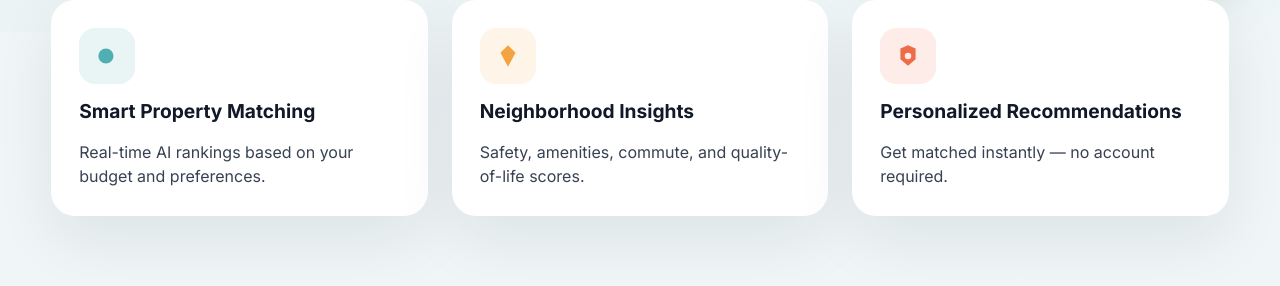
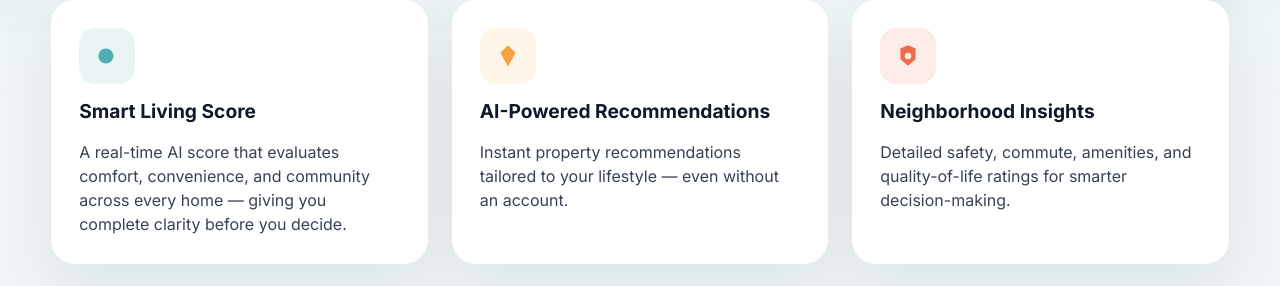
Before and after one commit to amr-mohamed13/SmartLivingAdvisor, a React app in the folder website/frontend/: page / in a window 1280 px wide. Shown: the part 793-1079 px from the top of the page. Built offline with nearby package versions, Linux system fonts and the light colour scheme; no server answers; the HTML template or start-up script is replaced by a standard one.

Commit message:
Uploading most recent files

```diff
--- a/website/frontend/src/App.jsx
+++ b/website/frontend/src/App.jsx
@@ -16,8 +16,8 @@ import bungalowImg from './assets/bungalow.png'
 
 const services = [
   {
-    title: 'Smart Property Matching',
-    description: 'Real-time AI rankings based on your budget and preferences.',
+    title: 'Smart Living Score',
+    description: 'A real-time AI score that evaluates comfort, convenience, and community across every home — giving you complete clarity before you decide.',
     accent: '#4FAFB2',
     icon: (
       <svg viewBox="0 0 24 24" aria-hidden="true">
@@ -26,8 +26,8 @@ const services = [
     ),
   },
   {
-    title: 'Neighborhood Insights',
-    description: 'Safety, amenities, commute, and quality-of-life scores.',
+    title: 'AI-Powered Recommendations',
+    description: 'Instant property recommendations tailored to your lifestyle — even without an account.',
     accent: '#F4A340',
     icon: (
       <svg viewBox="0 0 24 24" aria-hidden="true">
@@ -36,8 +36,8 @@ const services = [
     ),
   },
   {
-    title: 'Personalized Recommendations',
-    description: 'Get matched instantly — no account required.',
+    title: 'Neighborhood Insights',
+    description: 'Detailed safety, commute, amenities, and quality-of-life ratings for smarter decision-making.',
     accent: '#EF6C48',
     icon: (
       <svg viewBox="0 0 24 24" aria-hidden="true">
```
Also changed, not shown: 1 other file (tests, documents, lock files or other folders).
